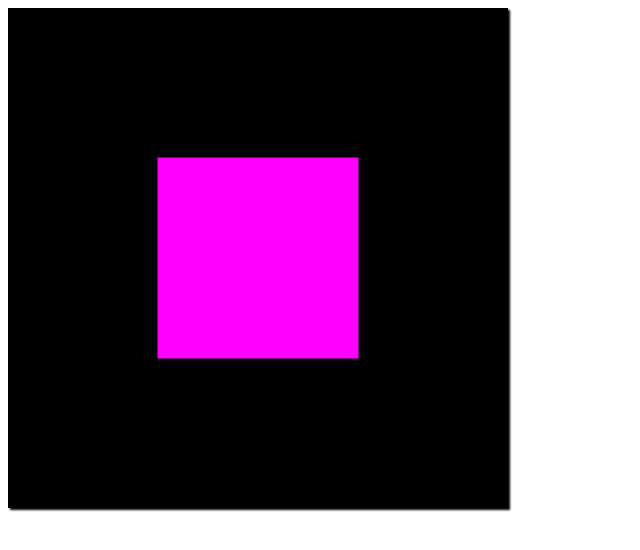
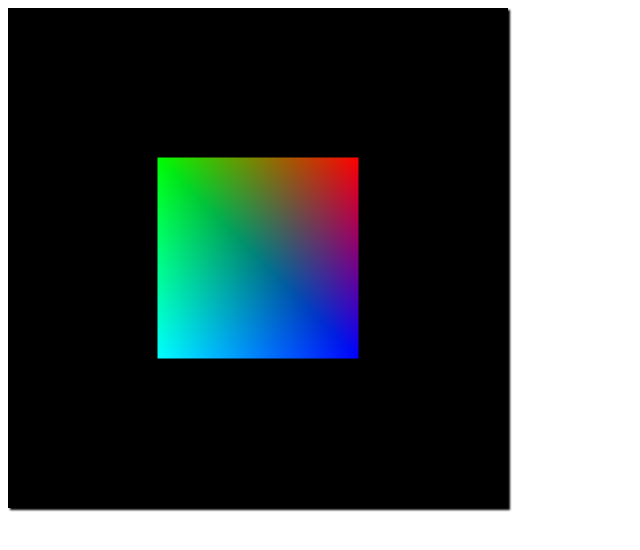
Before and after one commit to hoorayimhelping/WebGL-Renderer, a plain HTML site: page container.html in a window 1280 px wide. Shown: the whole page, without its empty margins (0-640 px from the left). Drawn offline with nearby package versions, Linux system fonts and the light colour scheme.

Commit message:
Added vertex color shader

```diff
--- a/container.html
+++ b/container.html
@@ -16,19 +16,25 @@
     precision highp float;
     #endif
 
+    varying vec4 vColor;
+
     void main(void) {
-      gl_FragColor = vec4(1.0, 0.0, 1.0, 1.0);
+      gl_FragColor = vColor;
     }
   </script>
 
   <script id="shader-vs" type="x-shader/x-vertex">
     attribute vec3 aVertexPosition;
+    attribute vec4 aVertexColor;
 
     uniform mat4 uMVMatrix;
     uniform mat4 uPMatrix;
 
+    varying vec4 vColor;
+
     void main(void) {
       gl_Position = uPMatrix * uMVMatrix * vec4(aVertexPosition, 1.0);
+      vColor = aVertexColor;
     }
   </script>
 
--- a/renderer.js
+++ b/renderer.js
@@ -6,6 +6,7 @@ var Renderer = function(container) {
   self.gl = null;
 	self.shaderProgram = null;
 	self.squareVertexPositionBuffer = null;
+	self.squareVertexColorBuffer = null;
 	self.aspectRatio = 0.0;
 	self.perspectiveMatrix = null;
 
@@ -23,6 +24,9 @@ var Renderer = function(container) {
 
 			self.gl.bindBuffer(self.gl.ARRAY_BUFFER, self.squareVertexPositionBuffer);
 			self.gl.vertexAttribPointer(self.shaderProgram.vertexPositionAttribute, 3, self.gl.FLOAT, false, 0, 0);
+
+			self.gl.bindBuffer(self.gl.ARRAY_BUFFER, self.squareVertexColorBuffer);
+			self.gl.vertexAttribPointer(self.shaderProgram.vertexColorAttribute, 4, self.gl.FLOAT, false, 0, 0);
 
 			setMatrixUniforms();
 			self.gl.drawArrays(self.gl.TRIANGLE_STRIP, 0, 4);
@@ -87,6 +91,9 @@ var Renderer = function(container) {
 
 		self.shaderProgram.vertexPositionAttribute = self.gl.getAttribLocation(self.shaderProgram, "aVertexPosition");
 		self.gl.enableVertexAttribArray(self.shaderProgram.vertexPositionAttribute);
+
+		self.shaderProgram.vertexColorAttribute = self.gl.getAttribLocation(self.shaderProgram, "aVertexColor");
+		self.gl.enableVertexAttribArray(self.shaderProgram.vertexColorAttribute);
 	}
 
 	var initializeBuffers = function() {
@@ -101,6 +108,17 @@ var Renderer = function(container) {
 		];
 
 		self.gl.bufferData(self.gl.ARRAY_BUFFER, new Float32Array(vertices), self.gl.STATIC_DRAW);
+
+		self.squareVertexColorBuffer = self.gl.createBuffer();
+		self.gl.bindBuffer(self.gl.ARRAY_BUFFER, self.squareVertexColorBuffer);
+		var colors = [
+			1.0, 0.0, 0.0, 1.0,
+			0.0, 1.0, 0.0, 1.0,
+			0.0, 0.0, 1.0, 1.0,
+			0.0, 1.0, 1.0, 1.0
+		];
+
+		self.gl.bufferData(self.gl.ARRAY_BUFFER, new Float32Array(colors), self.gl.STATIC_DRAW);
 	}
 
   var initializeContainer = function(canvas) {
```
